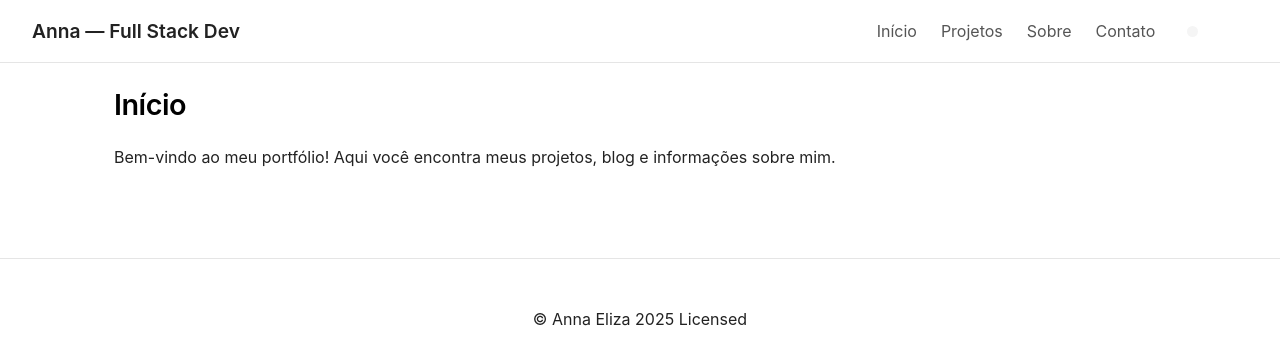
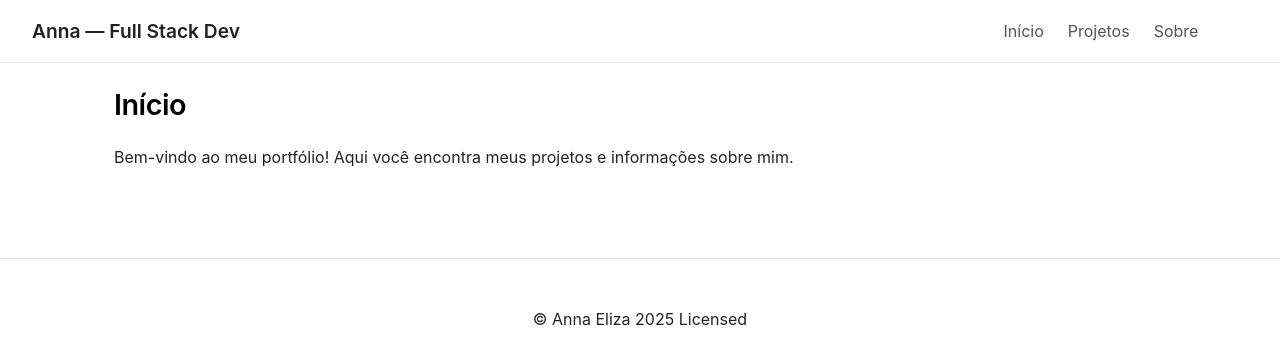
Before and after one commit to devAnnaEliza/meu-portfolio, a React (Vite) app: page / in a window 1280 px wide. Shown: the top 364 px of the page. Built offline with nearby package versions, Linux system fonts and the light colour scheme.

Commit message:
switch lang susp

```diff
--- /dev/null
+++ b/src/components/LanguageToggle.jsx
@@ -0,0 +1,5 @@
+//import { useLanguage } from "../context/LanguageContext";
+
+export default function LanguageToggle() {
+  return null;
+}
--- a/src/components/Navbar.jsx
+++ b/src/components/Navbar.jsx
@@ -1,16 +1,15 @@
 import { NavLink } from "react-router-dom";
 import ThemeToggle from "./ThemeToggle";
-import { useLanguage } from "../context/LanguageContext";
+//import { useLanguage } from "../context/LanguageContext";
+//import LanguageToggle from "./LanguageToggle";
 
-import brFlag from "../assets/icons/br.svg";
-import usFlag from "../assets/icons/us.svg";
 
 export default function Navbar() {
-  const { language, toggleLanguage } = useLanguage();
+  //const { language, toggleLanguage } = useLanguage();
 
-  const handleLanguageToggle = () => {
-    toggleLanguage(language === "pt" ? "en" : "pt");
-  };
+  //const handleLanguageToggle = () => {
+    //toggleLanguage(language === "pt" ? "en" : "pt");
+  //};
 
   return (
     <nav className="navbar">
@@ -19,21 +18,17 @@ export default function Navbar() {
       </div>
 
       <div className="navbar-menu">
-        <NavLink to="/">{language === "pt" ? "Início" : "Home"}</NavLink>
-        <NavLink to="/projetos">{language === "pt" ? "Projetos" : "Projects"}</NavLink>
-        <NavLink to="/sobre">{language === "pt" ? "Sobre" : "About"}</NavLink>
-        <NavLink to="/contato">{language === "pt" ? "Contato" : "Contact"}</NavLink>
+        <NavLink to="/">{"Início"}</NavLink>
+        <NavLink to="/projetos">{"Projetos"}</NavLink>
+        <NavLink to="/sobre">{"Sobre"}</NavLink>
+        {/*<NavLink to="/contato">{"Contato"}</NavLink>*/}
 
-        <button
+        {/*<button
           className="lang-toggle"
           onClick={handleLanguageToggle}
           aria-label="Alterar idioma"
         >
-          <img
-            src={language === "pt" ? usFlag : brFlag}
-            alt="Idioma"
-          />
-        </button>
+        </button>*/}
 
         <ThemeToggle />
       </div>
--- a/src/context/LanguageContext.jsx
+++ b/src/context/LanguageContext.jsx
@@ -1,26 +1,27 @@
-import { createContext, useContext, useState } from "react";
-import PropTypes from "prop-types";
+//import { createContext, useContext, useState } from "react";
 
-const LanguageContext = createContext();
+//const LanguageContext = createContext();
 
-export function LanguageProvider({ children }) {
-  const [language, setLanguage] = useState("pt");
+//export function LanguageProvider({ children }) {
+  //const [language, setLanguage] = useState("pt");
 
-  function toggleLanguage(lang) {
-    setLanguage(lang);
-  }
+  //function toggleLanguage() {
+    //setLanguage((prev) => (prev === "pt" ? "en" : "pt"));
+  //}
 
-  return (
-    <LanguageContext.Provider value={{ language, toggleLanguage }}>
-      {children}
-    </LanguageContext.Provider>
-  );
-}
+  //return (
+    //<LanguageContext.Provider value={{ language, toggleLanguage }}>
+      //{children}
+    //</LanguageContext.Provider>
+  //);
+//}
 
-LanguageProvider.propTypes = {
-  children: PropTypes.node.isRequired,
-};
+//export function useLanguage() {
+  //const context = useContext(LanguageContext);
 
-export function useLanguage() {
-  return useContext(LanguageContext);
-}
+  //if (!context) {
+    //throw new Error("useLanguage must be used within a LanguageProvider");
+  //}
+
+  //return context;
+//}
--- a/src/layouts/Layout.jsx
+++ b/src/layouts/Layout.jsx
@@ -6,11 +6,9 @@ export default function Layout() {
   return (
     <>
       <Navbar />
-
       <main>
         <Outlet />
       </main>
-
       <Footer />
     </>
   );
--- a/src/main.jsx
+++ b/src/main.jsx
@@ -1,15 +1,7 @@
-import { StrictMode } from "react";
-import { createRoot } from "react-dom/client";
-
+import ReactDOM from "react-dom/client";
 import App from "./App";
-import { LanguageProvider } from "./context/LanguageContext";
-
 import "./styles/global.css";
 
-createRoot(document.getElementById("root")).render(
-  <StrictMode>
-    <LanguageProvider>
-      <App />
-    </LanguageProvider>
-  </StrictMode>
+ReactDOM.createRoot(document.getElementById("root")).render(
+  <App />
 );
--- a/src/pages/Home.jsx
+++ b/src/pages/Home.jsx
@@ -1,11 +1,12 @@
 import SectionTitle from "../components/SectionTitle";
+
 
 export default function Home() {
   return (
     <div className="container">
       <SectionTitle title="Início" />
 
-      <p>Bem-vindo ao meu portfólio! Aqui você encontra meus projetos, blog e informações sobre mim.</p>
+      <p>Bem-vindo ao meu portfólio! Aqui você encontra meus projetos e informações sobre mim.</p>
     </div>
   );
 }
--- a/src/styles/global.css
+++ b/src/styles/global.css
@@ -314,3 +314,15 @@ footer {
 .language-button.active {
     opacity: 1;
 }
+
+.language-button {
+  background: transparent;
+  border: none;
+  font-size: 1.4rem;
+  cursor: pointer;
+  transition: transform 0.2s ease;
+}
+
+.language-button:hover {
+  transform: scale(1.2);
+}
```
Also changed, not shown: src/assets/icons/br.svg (deleted), src/assets/icons/us.svg (deleted).
